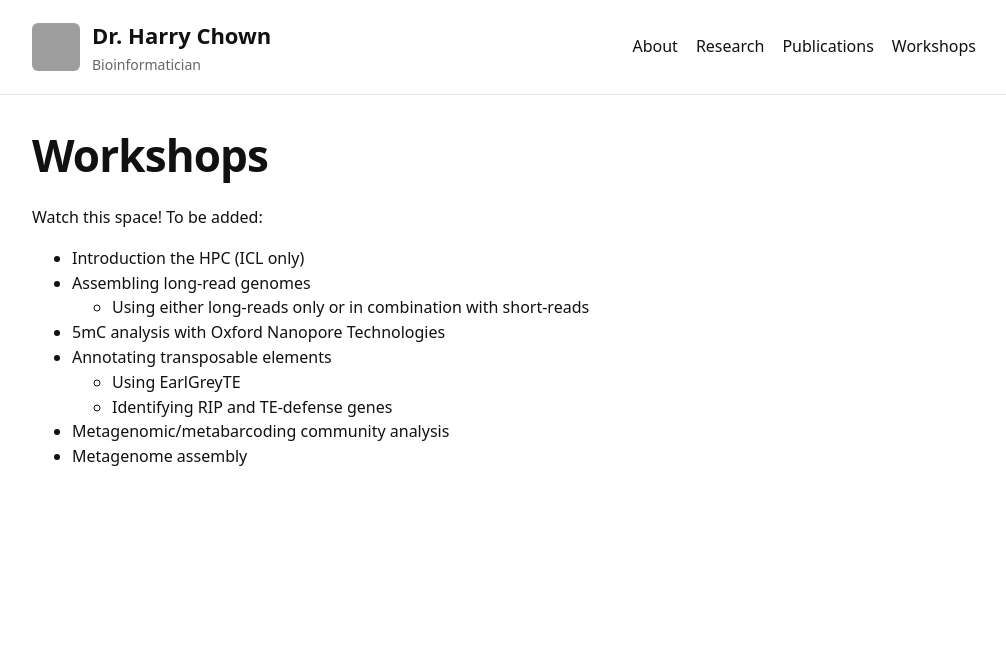
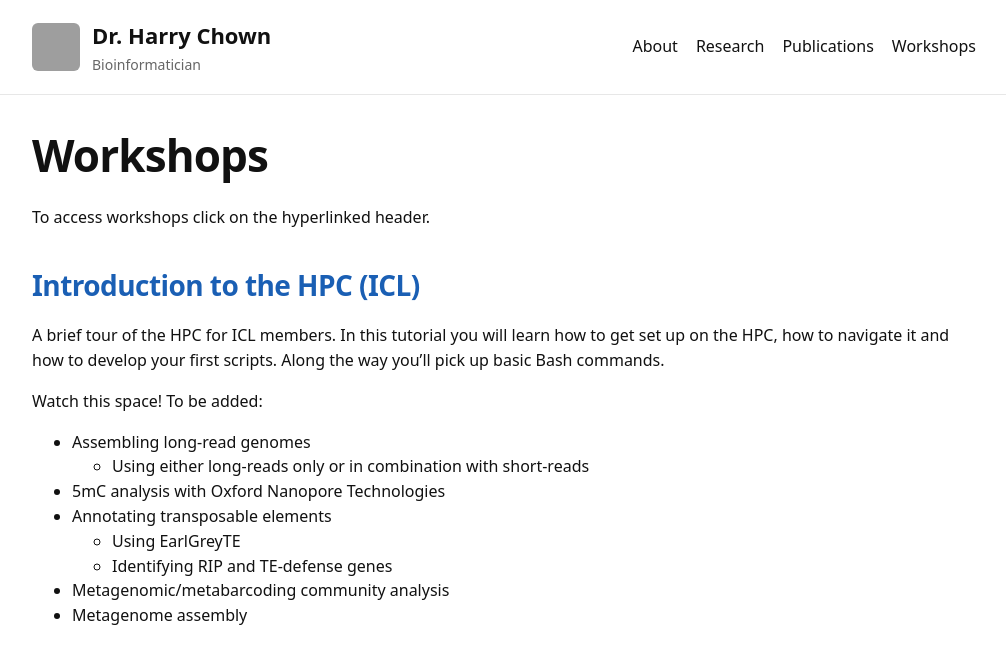
Before and after one commit to harrychown/harrychown.github.io, a Jekyll site: the page built from workshops.md, in a window 1280 px wide. Shown: the top 664 px of the page, without its empty margins (136-1142 px from the left). Built offline with Jekyll 4.4.1, drawn with Linux system fonts in a browser that asks for light colours; grey boxes are pictures that could not be loaded.

Commit message:
Update workshops.md with access instructions
Added instructions for accessing workshops and updated the introduction section.

```diff
--- a/workshops.md
+++ b/workshops.md
@@ -5,9 +5,13 @@ title: Workshops
 
 # Workshops
 
+To access workshops click on the hyperlinked header.
+
+## [Introduction to the HPC (ICL)](https://harrychown.github.io/hpc-icl/)
+A brief tour of the HPC for ICL members. In this tutorial you will learn how to get set up on the HPC, how to navigate it and how to develop your first scripts. Along the way you'll pick up basic Bash commands.
+
 Watch this space! To be added:
 
-- Introduction the HPC (ICL only)
 - Assembling long-read genomes
   - Using either long-reads only or in combination with short-reads
 - 5mC analysis with Oxford Nanopore Technologies
```
